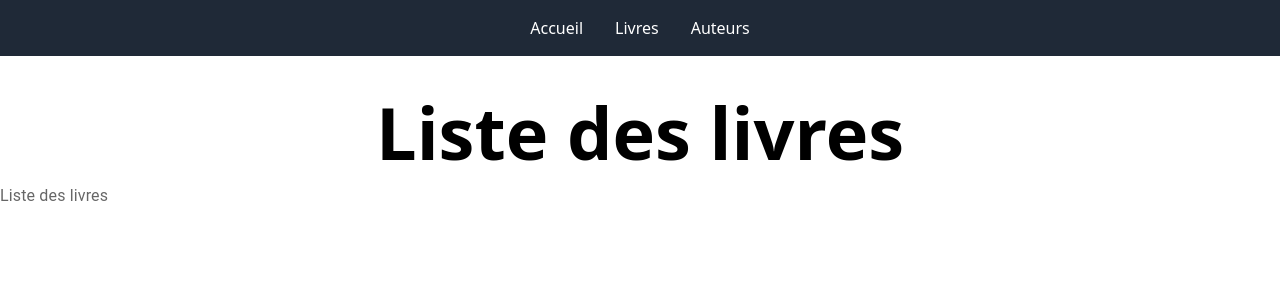
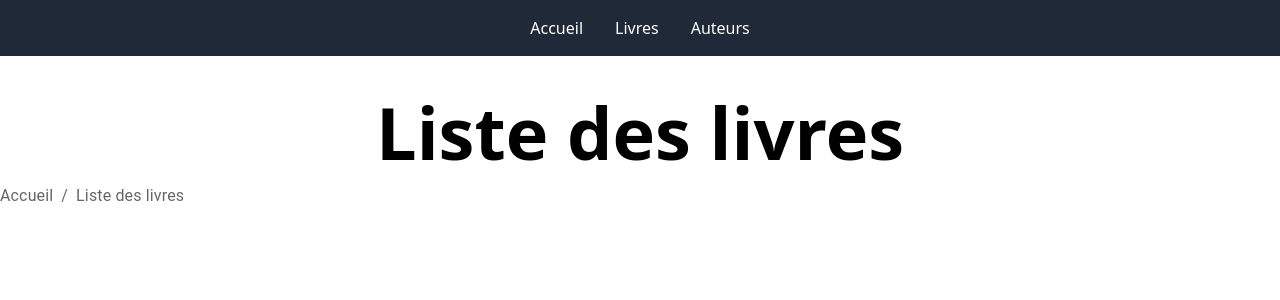
Before and after one commit to Maxence-De-Poorter/web-technologies-m1, a Next.js app in the folder m1-site/: page /books in a window 1280 px wide. Shown: the top 300 px of the page. Built offline with nearby package versions, Linux system fonts and the light colour scheme.

Commit message:
feat: add accueil to Breadcrumb

```diff
--- a/m1-site/src/app/authors/page.tsx
+++ b/m1-site/src/app/authors/page.tsx
@@ -6,6 +6,7 @@ export default function AuthorsPage() {
         <div>
             <PageTitle>Liste des auteurs</PageTitle>
             <Breadcrumb links={[
+                { href: '/', label: 'Accueil' },
                 {href: '/authors', label: 'Liste des auteurs'}
             ]}/>
         </div>
--- a/m1-site/src/app/books/page.tsx
+++ b/m1-site/src/app/books/page.tsx
@@ -6,6 +6,7 @@ export default function BooksPage() {
         <div>
             <PageTitle>Liste des livres</PageTitle>
             <Breadcrumb links={[
+                { href: '/', label: 'Accueil' },
                 { href: '/books', label: 'Liste des livres' }
             ]} />
         </div>
```
